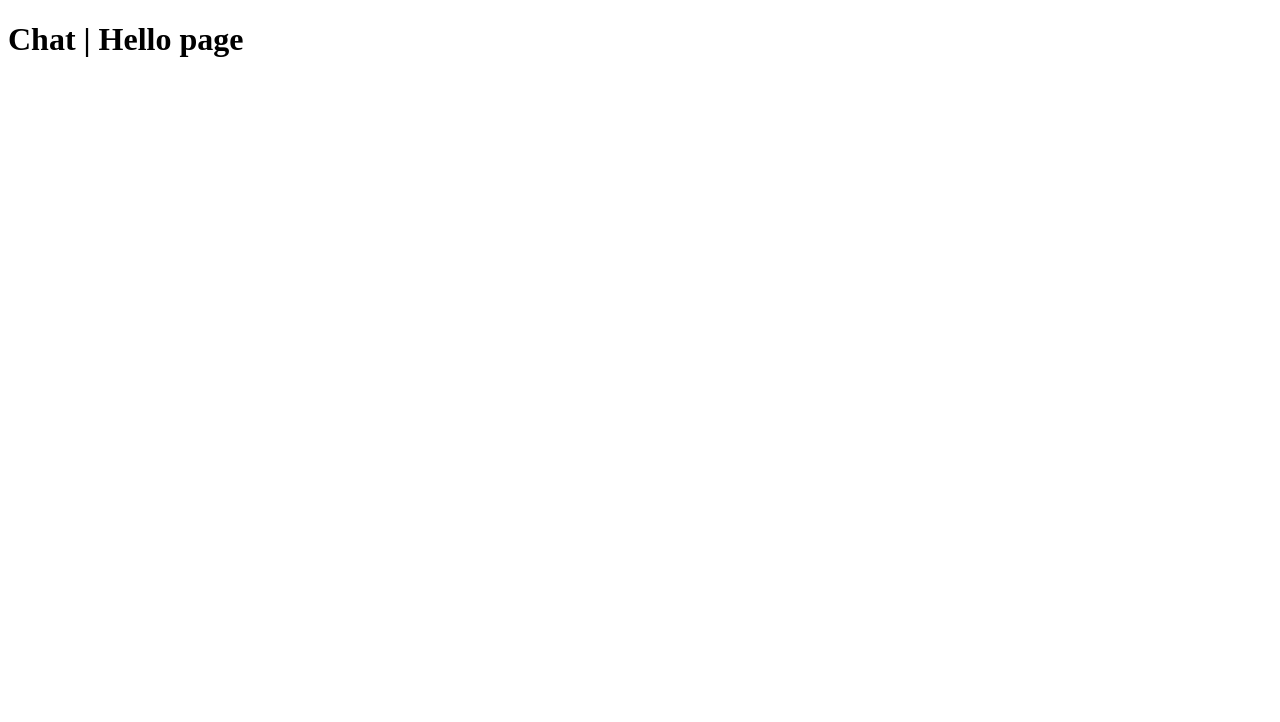
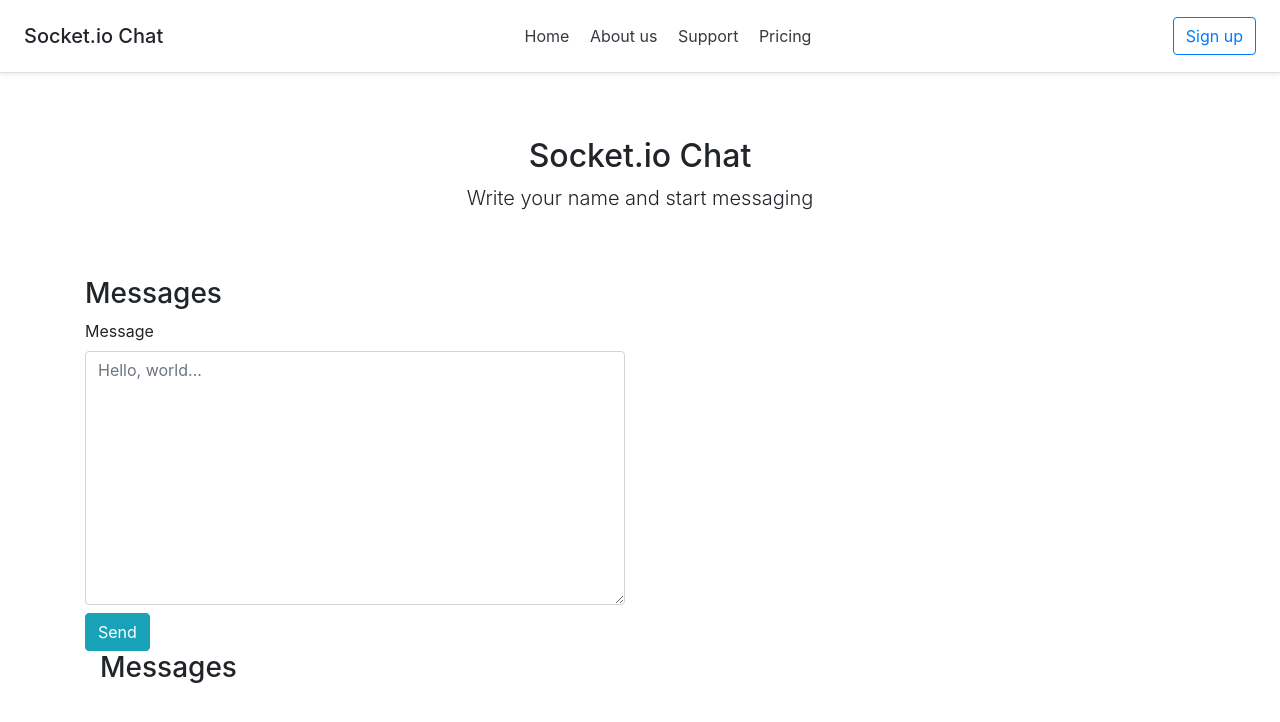
Before and after one commit to kantegory/support-chat, a website: page index.html in a window 1280 px wide. Drawn offline with nearby package versions, Linux system fonts and the light colour scheme.

Commit message:
Move all code chat.js -> index.js, add bootstrap, simple markup

```diff
--- a/index.html
+++ b/index.html
@@ -3,8 +3,39 @@
 <head>
 	<meta charset="UTF-8">
 	<title>SocketIO chat</title>
+	<link rel="stylesheet" href="https://stackpath.bootstrapcdn.com/bootstrap/4.4.1/css/bootstrap.min.css" integrity="sha384-Vkoo8x4CGsO3+Hhxv8T/Q5PaXtkKtu6ug5TOeNV6gBiFeWPGFN9MuhOf23Q9Ifjh" crossorigin="anonymous">
+	<script src="https://stackpath.bootstrapcdn.com/bootstrap/4.4.1/js/bootstrap.min.js" integrity="sha384-wfSDF2E50Y2D1uUdj0O3uMBJnjuUD4Ih7YwaYd1iqfktj0Uod8GCExl3Og8ifwB6" crossorigin="anonymous"></script>
 </head>
 <body>
-	<h1>Chat | Hello page</h1>
+	<header class="d-flex flex-column flex-md-row align-items-center p-3 px-md-4 mb-3 bg-white border-bottom shadow-sm">
+		<h5 class="my-0 mr-md-auto">Socket.io Chat</h5>
+		<nav class="my-2 mr-md-auto">
+			<a href="" class="p-2 text-dark">Home</a>
+			<a href="" class="p-2 text-dark">About us</a>
+			<a href="" class="p-2 text-dark">Support</a>
+			<a href="" class="p-2 text-dark">Pricing</a>
+		</nav>
+		<a href="" class="btn btn-outline-primary">Sign up</a>
+	</header>
+	<main class="container">
+		<section class="py-5 text-center">
+			<h2>Socket.io Chat</h2>
+			<p class="lead">Write your name and start messaging</p>
+		</section>
+		<section class="row">
+			<div class="col-6">
+				<h3>Messages</h3>
+				<form action="" id="messForm">
+					<label for="message">Message</label>
+					<textarea name="message" id="message" cols="30" rows="10" class="form-control" placeholder="Hello, world..."></textarea>
+					<button type="button" class="btn btn-info mt-2">Send</button>
+				</form>
+			</div>
+		</section>
+		<section class="col-6">
+			<h3>Messages</h3>
+			<div id="all_messages"></div>
+		</section>
+	</main>
 </body>
 </html>
--- a/package.json
+++ b/package.json
@@ -15,5 +15,6 @@
   "devDependencies": {
     "express": "^4.17.1",
     "socket.io": "^2.3.0"
-  }
+  },
+  "dependencies": {}
 }
```
Also changed, not shown: chat.js (deleted, +0 -10 lines), index.js (+10 -0 lines).
